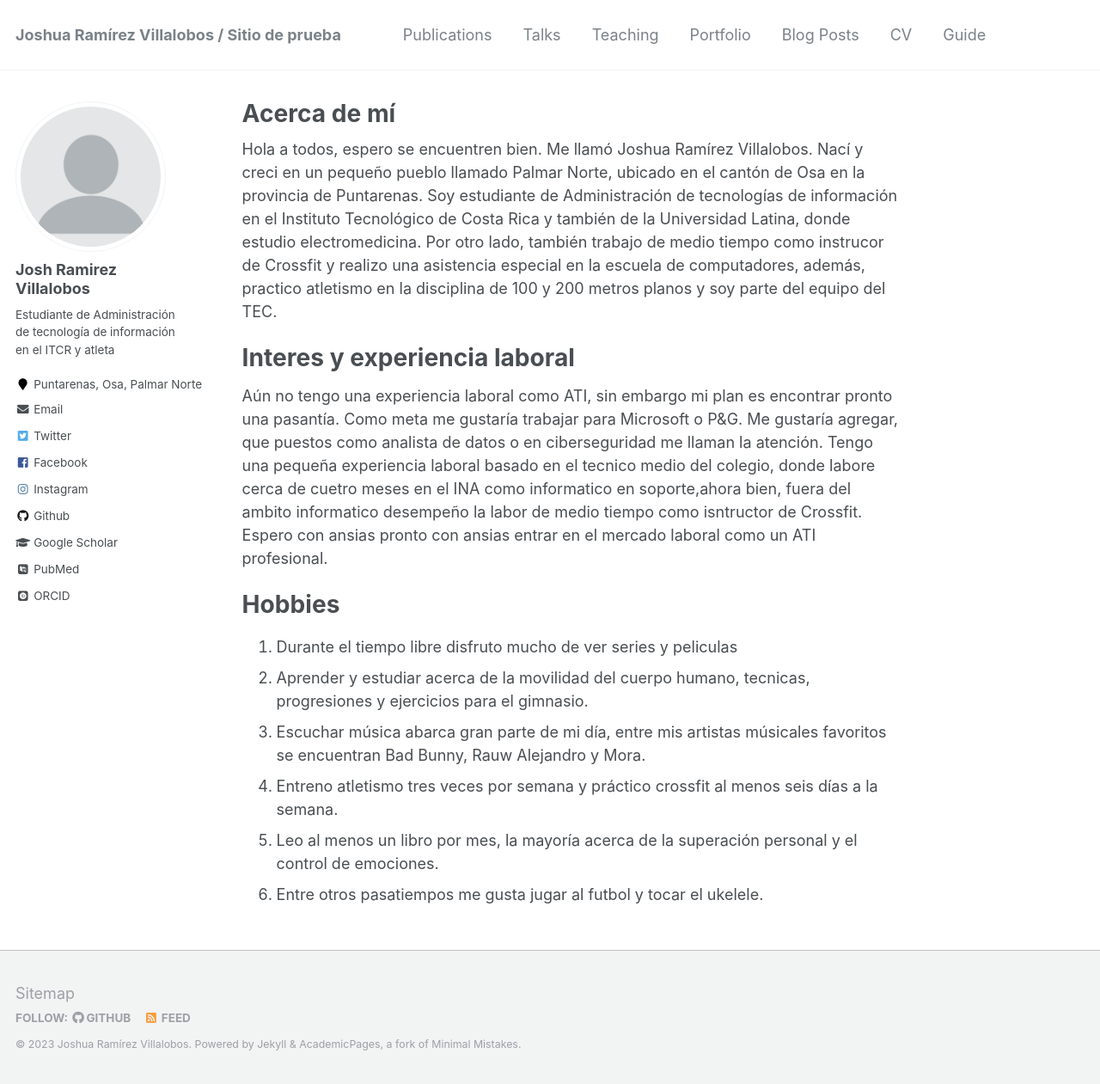
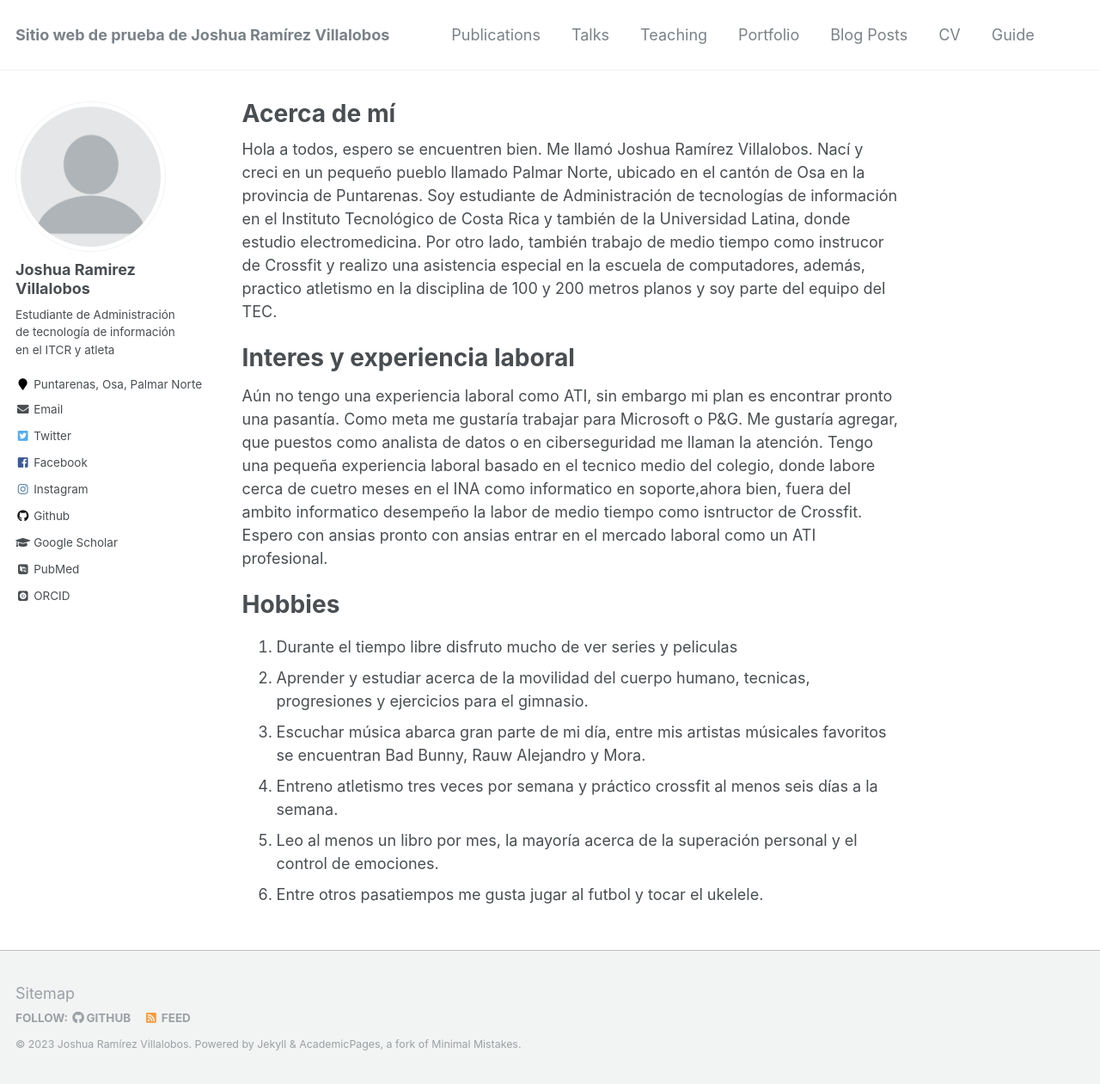
Before and after one commit to JoshuaRV17/JoshuaRV17.github.io, a Jekyll site: the page built from _pages/about.md, in a window 1280 px wide and 1261 px high. Shown: the whole window at 86% size. Built offline with Jekyll 4.4.1, drawn with Linux system fonts in a browser that asks for light colours; some web fonts are replaced.

Commit message:
Prueba12

```diff
--- a/_config.yml
+++ b/_config.yml
@@ -7,10 +7,10 @@
 
 # Site Settings
 locale                   : "en-US"
-title                    : "Joshua Ramírez Villalobos / Sitio de prueba"
+title                    : "Sitio web de prueba de Joshua Ramírez Villalobos"
 title_separator          : "-"
 name                     : &name "Joshua Ramírez Villalobos"
-description              : &description "Estudiante de Itcr"
+description              : &description "Estudiante de y atleta del ITCR"
 url                      : https://academicpages.github.io # the base hostname & protocol for your site e.g. "https://mmistakes.github.io"
 baseurl                  : "" # the subpath of your site, e.g. "/blog"
 repository               : "Reseña Personal"
@@ -80,7 +80,7 @@ analytics:
 
 # Site Author
 author:
-  name             : "Josh Ramirez Villalobos"
+  name             : "Joshua Ramirez Villalobos"
   avatar           : "profile.png"
   bio              : "Estudiante de Administración de tecnología de información en el ITCR y atleta"
   location         : "Puntarenas, Osa, Palmar Norte"
```
